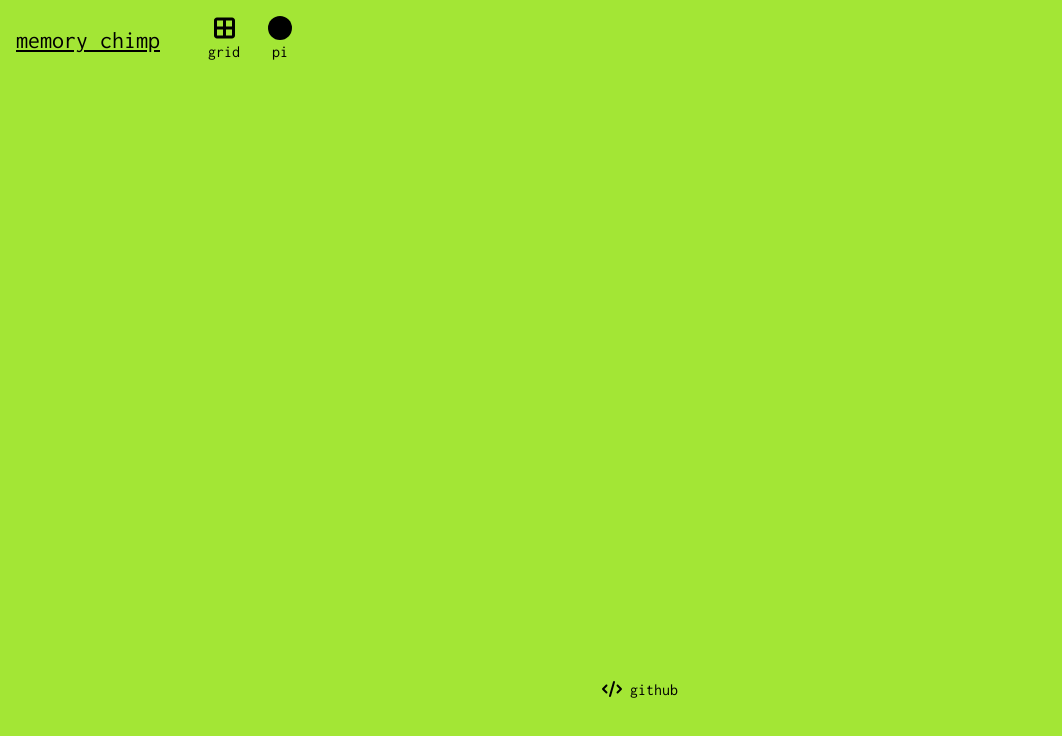
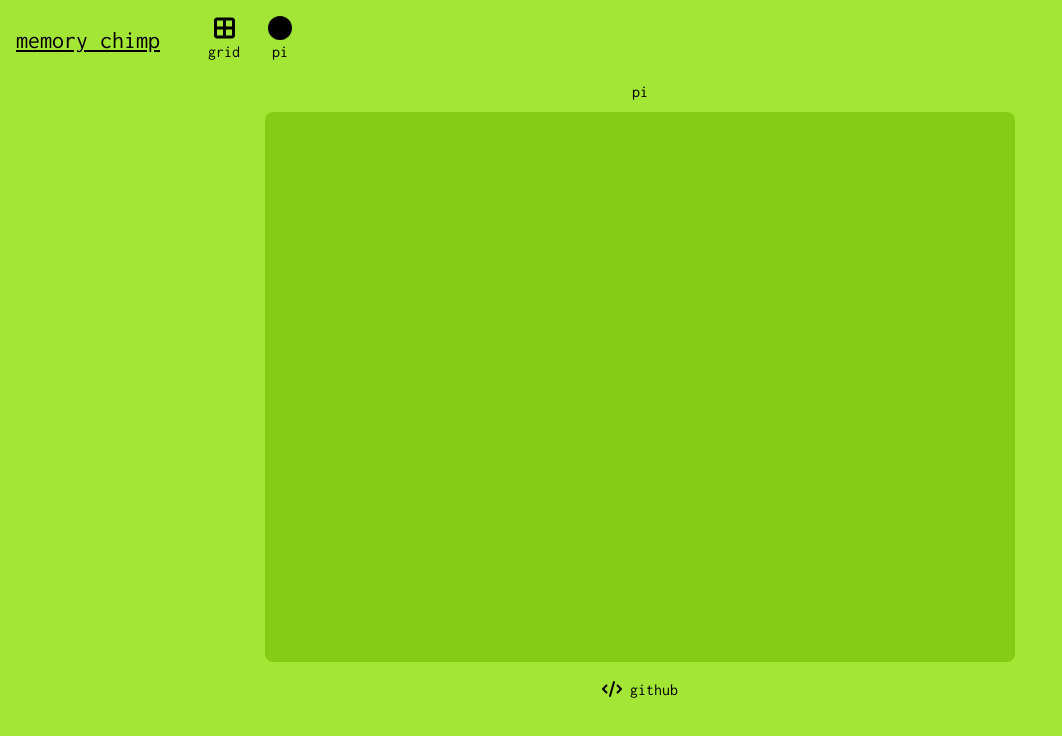
Before and after one commit to trevorwrightdev/memmory-chimp, a Next.js app: page /pi in a window 1280 px wide. Shown: the top 736 px of the page, without its empty margins (0-1062 px from the left). Built offline with nearby package versions, Linux system fonts and the light colour scheme.

Commit message:
added box for pi game

```diff
--- a/components/GridGame.tsx
+++ b/components/GridGame.tsx
@@ -1,6 +1,5 @@
 import { useEffect, useState, useRef } from 'react'
 import { motion } from 'framer-motion'
-import { faTruckMonster } from '@fortawesome/free-solid-svg-icons'
 
 const MAX_SQUARES = 35
 const WAIT_TIME = 5
@@ -187,7 +186,6 @@ const GridGame = (): JSX.Element => {
             let number = parseInt(item.number)
             let correctNumber = parseInt(gridItems[correctIndexes.current[0]].number)
             if (number === correctNumber) {
-
               if (correctIndexes.current.length !== 1) {
                 // Remove the first element of the correct indexes array
                 correctIndexes.current.shift()
--- a/pages/pi.tsx
+++ b/pages/pi.tsx
@@ -2,9 +2,13 @@ import { NextPage } from "next"
 
 const Pi: NextPage = () => {
 
+
   return (
-    <div>
+    <div className='flex flex-col gap-2 justify-center items-center'>
+      <h1>pi</h1>
+      <div className='md:w-[750px] w-[350px] h-[550px] bg-lime-500 rounded-lg relative'>
 
+      </div>
     </div>
   )
 }
```
